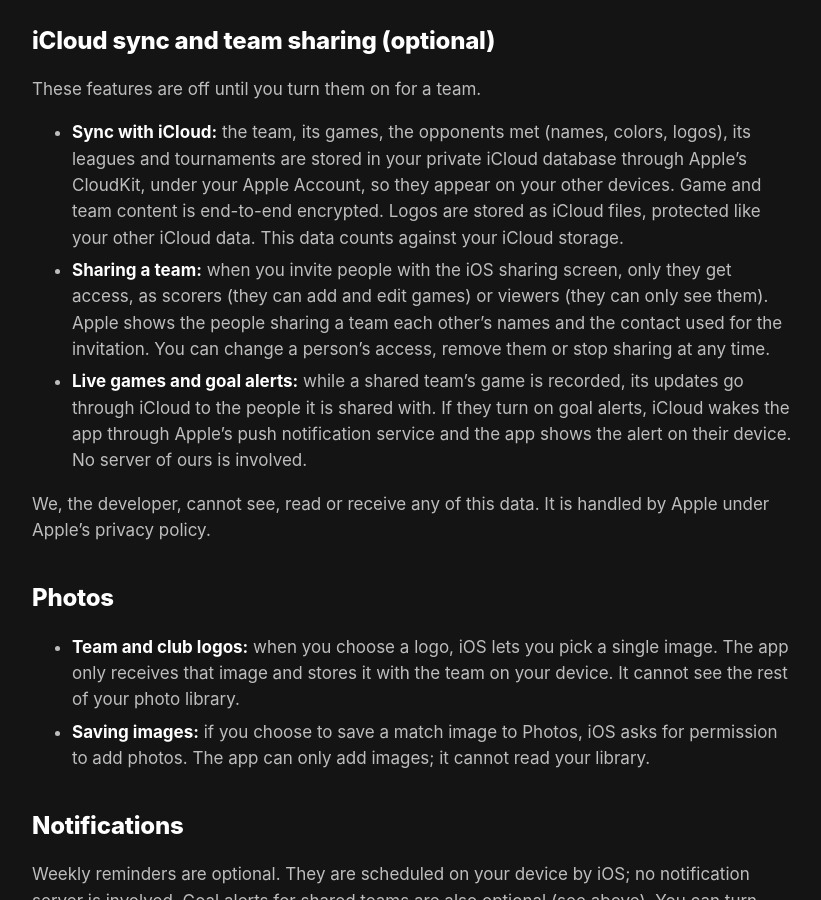
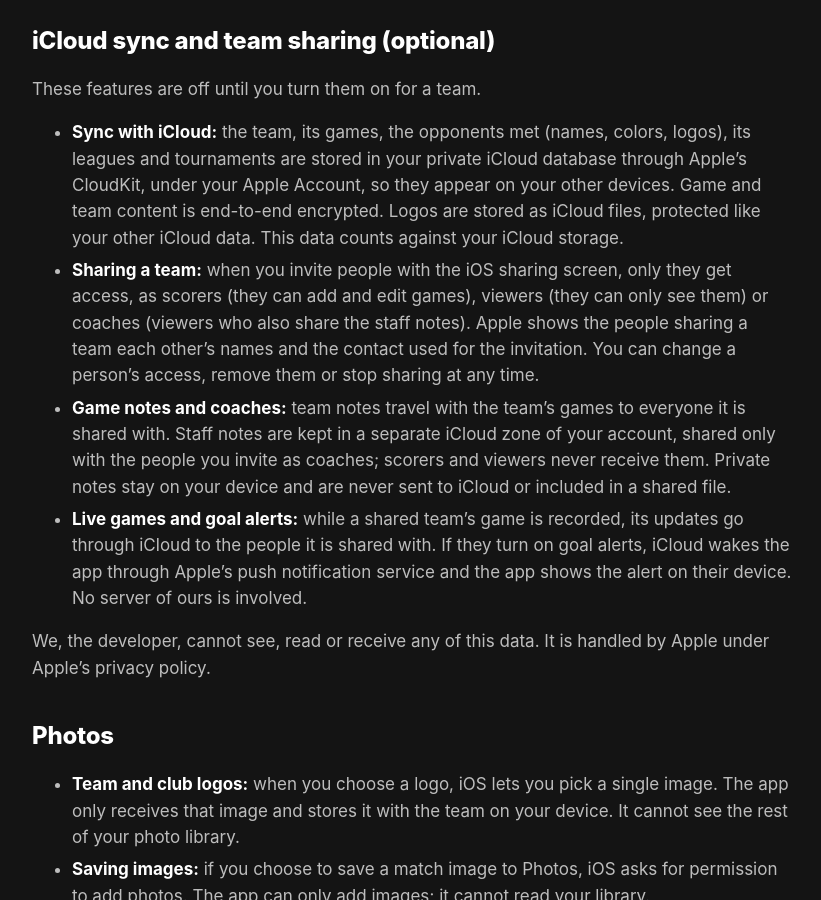
Before and after one commit to tap2track/tap2track.github.io, a Jekyll site: the page built from privacy.md, in a window 1280 px wide and 900 px high, scrolled down 976 px. Shown: the whole window, without its empty margins (88-909 px from the left). Built offline with Jekyll 4.4.1, drawn with Linux system fonts in a browser that asks for light colours; our own code applies the rules of GitHub Pages for plain Markdown files; some of the changed text lies outside the part shown.

Commit message:
Calendrier de la saison, notes de match, rôle Entraîneur; politique de confidentialité à jour
Co-Authored-By: Claude Opus 5.5 <noreply@anthropic.com>

```diff
--- a/fr/index.html
+++ b/fr/index.html
@@ -58,7 +58,9 @@
           <div class="feature"><div class="icon" aria-hidden="true">⏱️</div><h3>Comme un vrai match</h3><p>Changement de côté à chaque période, prolongation comme dans la LNH et tirs de barrage au besoin. L'app vous demande si le match est terminé au bon moment.</p></div>
           <div class="feature"><div class="icon" aria-hidden="true">📋</div><h3>Résumé de match instantané</h3><p>Un tableau indicateur avec les logos des équipes, le sommaire des buts et les statistiques face à face par période, avec la patinoire de tous les tirs. Partagez un rapport PDF en quelques secondes.</p></div>
           <div class="feature"><div class="icon" aria-hidden="true">📸</div><h3>Images pour les réseaux sociaux</h3><p>Express (le pointage et la patinoire) ou Détaillé (avec graphiques) : copiez l'image et collez-la dans Facebook, Instagram ou Messenger.</p></div>
-          <div class="feature"><div class="icon" aria-hidden="true">🤝</div><h3>Partagez l'équipe</h3><p>Touchez « Inviter un marqueur » ou « Inviter un spectateur » et envoyez le lien par Messages. L'invité voit son rôle et le prochain match. Suivez le match en direct des gradins ou de la maison, prenez le relais en 2e période et recevez une alerte à chaque but.</p></div>
+          <div class="feature"><div class="icon" aria-hidden="true">🤝</div><h3>Partagez l'équipe</h3><p>Invitez un marqueur, un spectateur ou un entraîneur et envoyez le lien par Messages. L'invité voit son rôle et le prochain match. Suivez le match en direct des gradins ou de la maison, prenez le relais en 2e période et recevez une alerte à chaque but.</p></div>
+          <div class="feature"><div class="icon" aria-hidden="true">📅</div><h3>Le calendrier de la saison</h3><p>Préparez tous les matchs de l'équipe d'avance, un après l'autre. Le jour du match, un toucher démarre la saisie, même pour un autre parent marqueur.</p></div>
+          <div class="feature"><div class="icon" aria-hidden="true">📝</div><h3>Notes de match</h3><p>Un incident, un joueur, l'arbitre : des notes pour toute l'équipe, des notes du staff que seuls les entraîneurs voient, et des notes privées qui restent sur votre iPhone.</p></div>
           <div class="feature"><div class="icon" aria-hidden="true">📈</div><h3>Analyse de saison</h3><p>Tendances match après match, à domicile et à l'étranger, patinoire des tirs de la saison et fiches face à face contre chaque adversaire.</p></div>
           <div class="feature"><div class="icon" aria-hidden="true">🏒</div><h3>Clubs, ligues et tournois</h3><p>Des équipes par club, catégorie et division, avec leur logo et leur couleur. Regroupez les matchs par saison de ligue ou par tournoi, avec une fiche pour chacun, séries et hors-concours compris.</p></div>
           <div class="feature"><div class="icon" aria-hidden="true">🔒</div><h3>Privé et bilingue</h3><p>Aucun compte, aucun pistage, aucune publicité. Vos données restent sur votre iPhone, et dans votre propre iCloud seulement pour les équipes que vous choisissez de synchroniser ou de partager. En français ou en anglais, avec une sauvegarde complète à exporter en tout temps.</p></div>
--- a/index.html
+++ b/index.html
@@ -58,7 +58,9 @@
           <div class="feature"><div class="icon" aria-hidden="true">⏱️</div><h3>Just like a real game</h3><p>Teams switch ends every period, NHL-style overtime and a shootout when needed. The app asks if the game is over at the right time.</p></div>
           <div class="feature"><div class="icon" aria-hidden="true">📋</div><h3>Instant game summary</h3><p>A scoreboard with the team logos, the scoring summary and head-to-head game stats by period, plus a rink map of every shot. Share a PDF report in seconds.</p></div>
           <div class="feature"><div class="icon" aria-hidden="true">📸</div><h3>Images for social media</h3><p>Express (the score and the rink) or Detailed (with charts): copy the image and paste it in Facebook, Instagram or Messenger.</p></div>
-          <div class="feature"><div class="icon" aria-hidden="true">🤝</div><h3>Share the team</h3><p>Tap “Invite a Scorer” or “Invite a Viewer” and send the link by Messages. The person invited sees their role and the next game. Follow the game live from the stands or from home, take over in the 2nd period, and get an alert for each goal.</p></div>
+          <div class="feature"><div class="icon" aria-hidden="true">🤝</div><h3>Share the team</h3><p>Invite a scorer, a viewer or a coach and send the link by Messages. The person invited sees their role and the next game. Follow the game live from the stands or from home, take over in the 2nd period, and get an alert for each goal.</p></div>
+          <div class="feature"><div class="icon" aria-hidden="true">📅</div><h3>The season's schedule</h3><p>Prepare all of the team's games ahead of time, one after the other. On game day, one tap starts tracking, even for another parent scoring.</p></div>
+          <div class="feature"><div class="icon" aria-hidden="true">📝</div><h3>Game notes</h3><p>An incident, a player, the referee: notes for the whole team, staff notes only the coaches see, and private notes that stay on your iPhone.</p></div>
           <div class="feature"><div class="icon" aria-hidden="true">📈</div><h3>Season analysis</h3><p>Trends game after game, home and road splits, a season shot map and head-to-head records against every opponent.</p></div>
           <div class="feature"><div class="icon" aria-hidden="true">🏒</div><h3>Clubs, leagues and tournaments</h3><p>Teams by club, category and division, with their logo and color. Group the games by league season or tournament, with a record for each, playoffs and exhibition games included.</p></div>
           <div class="feature"><div class="icon" aria-hidden="true">🔒</div><h3>Private and bilingual</h3><p>No account, no tracking, no ads. Your data stays on your iPhone, and in your own iCloud only for the teams you choose to sync or share. In English or French, with a full backup you can export anytime.</p></div>
--- a/privacy.md
+++ b/privacy.md
@@ -26,7 +26,8 @@ This data is never sent to us; we have no servers. It is included in your device
 These features are off until you turn them on for a team.
 
 - **Sync with iCloud:** the team, its games, the opponents met (names, colors, logos), its leagues and tournaments are stored in your private iCloud database through Apple's CloudKit, under your Apple Account, so they appear on your other devices. Game and team content is end-to-end encrypted. Logos are stored as iCloud files, protected like your other iCloud data. This data counts against your iCloud storage.
-- **Sharing a team:** when you invite people with the iOS sharing screen, only they get access, as scorers (they can add and edit games) or viewers (they can only see them). Apple shows the people sharing a team each other's names and the contact used for the invitation. You can change a person's access, remove them or stop sharing at any time.
+- **Sharing a team:** when you invite people with the iOS sharing screen, only they get access, as scorers (they can add and edit games), viewers (they can only see them) or coaches (viewers who also share the staff notes). Apple shows the people sharing a team each other's names and the contact used for the invitation. You can change a person's access, remove them or stop sharing at any time.
+- **Game notes and coaches:** team notes travel with the team's games to everyone it is shared with. Staff notes are kept in a separate iCloud zone of your account, shared only with the people you invite as coaches; scorers and viewers never receive them. Private notes stay on your device and are never sent to iCloud or included in a shared file.
 - **Live games and goal alerts:** while a shared team's game is recorded, its updates go through iCloud to the people it is shared with. If they turn on goal alerts, iCloud wakes the app through Apple's push notification service and the app shows the alert on their device. No server of ours is involved.
 
 We, the developer, cannot see, read or receive any of this data. It is handled by Apple under Apple's privacy policy.
```
Also changed, not shown: other parts of privacy.md (+1 -1 lines), privacy-fr.md (+3 -2 lines).
